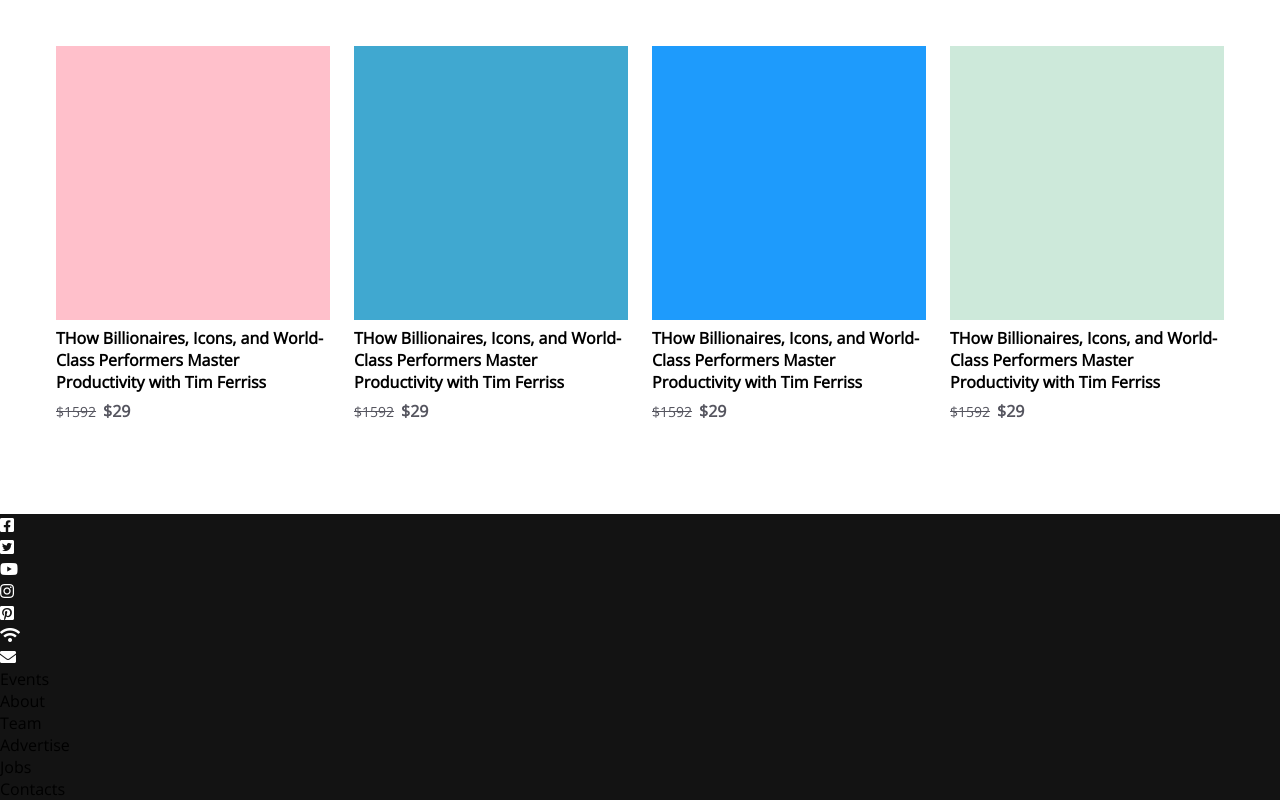
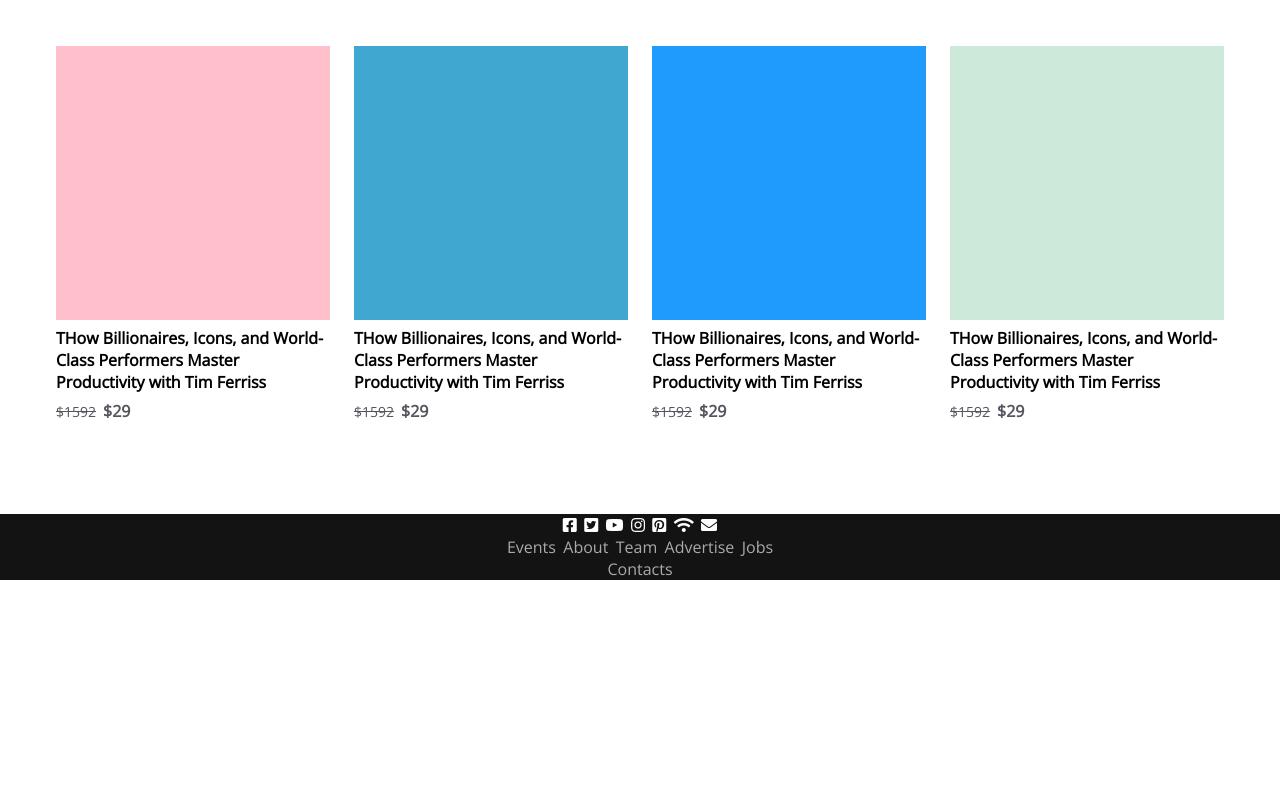
Before and after one commit to tafodinho/CMTimes, a plain HTML site: page index.html in a window 1280 px wide. Shown: the part 3505-4305 px from the top of the page. After the commit the page ends 4085 px from the top, so only its background shows below. Drawn offline with nearby package versions, Linux system fonts and the light colour scheme.

Commit message:
footer section half styled

```diff
--- a/assets/css/style.css
+++ b/assets/css/style.css
@@ -324,13 +324,24 @@
     color: #55555f;
 }
 .footer-1{
-    background: #131313;
+
+    display: table;
+    margin: 0 auto;
 }
 .footer-icon{
     color: #ffffff
 }
-.footer-1 .footer-icon-1 {
-    background: url('../images/facebook.svg');
-    width: 6px;
-    height: 6px;
+.list{
+    display: inline;
+    margin: 0 .5%;
 }
+.footer-container{
+    background: #131313;
+}
+.footer-text-list{
+    color: #aaa;
+    text-align: center;
+}
+.footer-icon-list{
+    text-align: center;
+}
--- a/index.html
+++ b/index.html
@@ -423,26 +423,28 @@
                 </li>
             </ul>
         </div>
-        <div class="grid footer-1">
-            <ul class="footer-icon-list">
-                <li><i class="footer-icon footer-icon-1"></i></li>
-                <li><i class="footer-icon footer-icon-2 fab fa-facebook-square"></i></li>
-                <li><i class="footer-icon footer-icon-3 fab fa-twitter-square"></i></li>
-                <li><i class="footer-icon footer-icon-4 fab fa-youtube"></i></li>
-                <li><i class="footer-icon footer-icon-5 fab fa-instagram"></i></li>
-                <li><i class="footer-icon footer-icon-6 fab fa-pinterest-square"></i></li>
-                <li><i class="footer-icon footer-icon-7 fas fa-wifi"></i></li>
-                <li><i class="footer-icon footer-icon-8 fas fa-envelope"></i></li>
-            </ul>
-            <ul class ="footer-text-list">
-                <li>Events</li>
-                <li>About</li>
-                <li>Team</li>
-                <li>Advertise</li>
-                <li>Jobs</li>
-                <li>Contacts</li>
-            </ul>
+        <div class="grid footer-container">
+            <div class="grid footer-1">
+                <ul class="footer-icon-list">
+                    <li class="list"><i class="footer-icon footer-icon-1 fab fa-facebook-square"></i></li>
+                    <li class="list"><i class="footer-icon footer-icon-2 fab fa-twitter-square"></i></li>
+                    <li class="list"><i class="footer-icon footer-icon-3 fab fa-youtube"></i></li>
+                    <li class="list"><i class="footer-icon footer-icon-4 fab fa-instagram"></i></li>
+                    <li class="list"><i class="footer-icon footer-icon-5 fab fa-pinterest-square"></i></li>
+                    <li class="list"><i class="footer-icon footer-icon-6 fas fa-wifi"></i></li>
+                    <li  class="list"><i class="footer-icon footer-icon-7 fas fa-envelope"></i></li>
+                </ul>
+                <ul class ="footer-text-list">
+                    <li class="list">Events</li>
+                    <li class="list">About</li>
+                    <li class="list">Team</li>
+                    <li class="list">Advertise</li>
+                    <li class="list">Jobs</li>
+                    <li class="list">Contacts</li>
+                </ul>
+            </div>
         </div>
+
         <div class="grid">
 
         </div>
```
